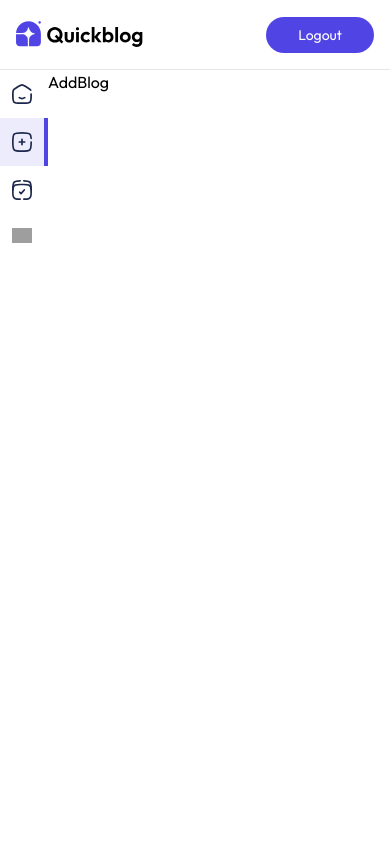
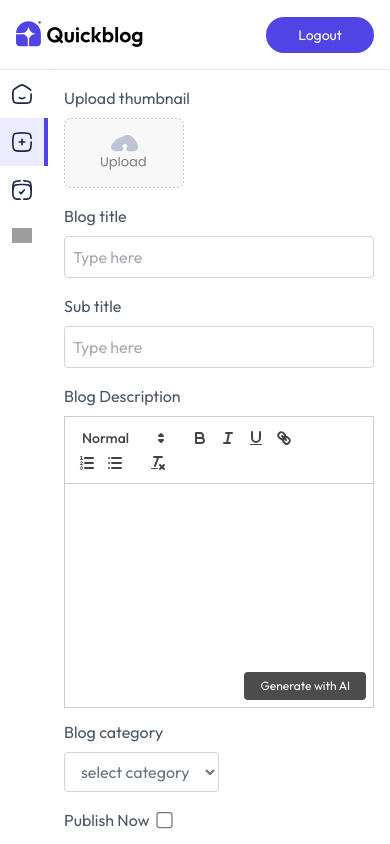
Before and after one commit to toffly/QuickBlog, a React (Vite) app in the folder client/: page /admin/addBlog in a window 390 px wide. Built offline with nearby package versions, Linux system fonts and the light colour scheme; grey boxes are pictures that could not be loaded.

Commit message:
Add Quill editor for blog content creation in AddBlog component

```diff
--- a/client/package.json
+++ b/client/package.json
@@ -13,6 +13,7 @@
     "@tailwindcss/vite": "^4.3.3",
     "moment": "^2.30.1",
     "motion": "^13.1.1",
+    "quill": "^2.0.3",
     "react": "^19.2.8",
     "react-dom": "^19.2.8",
     "react-router-dom": "^7.18.2",
--- a/client/src/App.jsx
+++ b/client/src/App.jsx
@@ -8,6 +8,7 @@
 import ListBlog from "./pages/admin/ListBlog";
 import Comments from "./pages/admin/Comments";
 import Login from "./components/admin/Login";
+import 'quill/dist/quill.snow.css'
 
 const App = () => {
   return (
--- a/client/src/pages/admin/AddBlog.jsx
+++ b/client/src/pages/admin/AddBlog.jsx
@@ -1,9 +1,115 @@
-import React from 'react'
+import { useEffect, useRef, useState } from "react";
+import { assets, blogCategories } from "../../assets/assets";
+import Quill from "quill";
 
 const AddBlog = () => {
+  const editorRef = useRef(null);
+  const Quillref = useRef(null);
+
+  const [image, setImage] = useState(false);
+  const [title, setTitle] = useState("");
+  const [subTitle, setSubTitle] = useState("");
+  const [category, setCategory] = useState("Startup");
+  const [isPublished, setIsPublished] = useState(false);
+
+  const onSubmithandler = async (e) => {
+    e.preventDefault();
+  };
+
+  const generateContent = async () => {};
+
+  useEffect(() => {
+    if (!Quillref.current && editorRef.current) {
+      Quillref.current = new Quill(editorRef.current, { theme: "snow" });
+    }
+  }, []);
+
   return (
-    <div>AddBlog</div>
-  )
-}
+    <form
+      onSubmit={onSubmithandler}
+      className="flex-1 bg-blue-50/50 text-gray-600 h-full overflow-scroll"
+    >
+      <div className="bg-white w-full max-w-3xl p-4 md:p-10 sm:m-10 shadow rounded">
+        <p>Upload thumbnail</p>
+        <label htmlFor="image">
+          <img
+            src={!image ? assets.upload_area : URL.createObjectURL(image)}
+            alt="ImageUpload"
+            className="mt-2 h-1/6 rounded cursor-pointer"
+          />
+          <input
+            onChange={(e) => setImage(e.target.files[0])}
+            type="file"
+            id="image"
+            hidden
+            required
+          />
+        </label>
 
-export default AddBlog
+        <p className="mt-4">Blog title</p>
+        <input
+          type="text"
+          onChange={(e) => setTitle(e.target.value)}
+          value={title}
+          placeholder="Type here"
+          required
+          className="w-full max-w-lg mt-2 p-2 border border-gray-300 outline-none rounded"
+        />
+
+        <p className="mt-4">Sub title</p>
+        <input
+          type="text"
+          onChange={(e) => setSubTitle(e.target.value)}
+          value={subTitle}
+          placeholder="Type here"
+          required
+          className="w-full max-w-lg mt-2 p-2 border border-gray-300 outline-none rounded"
+        />
+
+        <p className="mt-4">Blog Description</p>
+        <div className="max-w-lg h-74 pb-16 sm:pb-10 pt-2 relative">
+          <div ref={editorRef}></div>
+          <button
+            type="button"
+            onClick={generateContent}
+            className="absolute bottom-1 right-2 ml-2 text-xs text-white bg-black/70 px-4 py-1.5 rounded hover:underline cursor-pointer"
+          >
+            Generate with AI
+          </button>
+        </div>
+        <p className="mt-4">Blog category</p>
+        <select
+          onChange={(e) => setCategory(e.target.value)}
+          name="category"
+          className="mt-2 px-3 py-2 border text-gray-500 border-gray-300 outline-none rounded"
+        >
+          <option value="">select category</option>
+          {blogCategories.map((item, index) => (
+            <option key={index} value={item}>
+              {item}
+            </option>
+          ))}
+        </select>
+
+        <div className="flex gap-2 mt-4">
+          <p>Publish Now</p>
+          <input
+            type="checkbox"
+            onChange={(e) => setIsPublished(e.target.checked)}
+            checked={isPublished}
+            className="scale-125 cursor-pointer"
+          />
+        </div>
+
+        <button
+          type="Submit"
+          className="mt-8 w-40 h-10 bg-primary text-white rounded cursor-pointer text-sm"
+        >
+          Add Blog
+        </button>
+      </div>
+    </form>
+  );
+};
+
+export default AddBlog;
```
Also changed, not shown: 1 other file (tests, documents, lock files or other folders).
